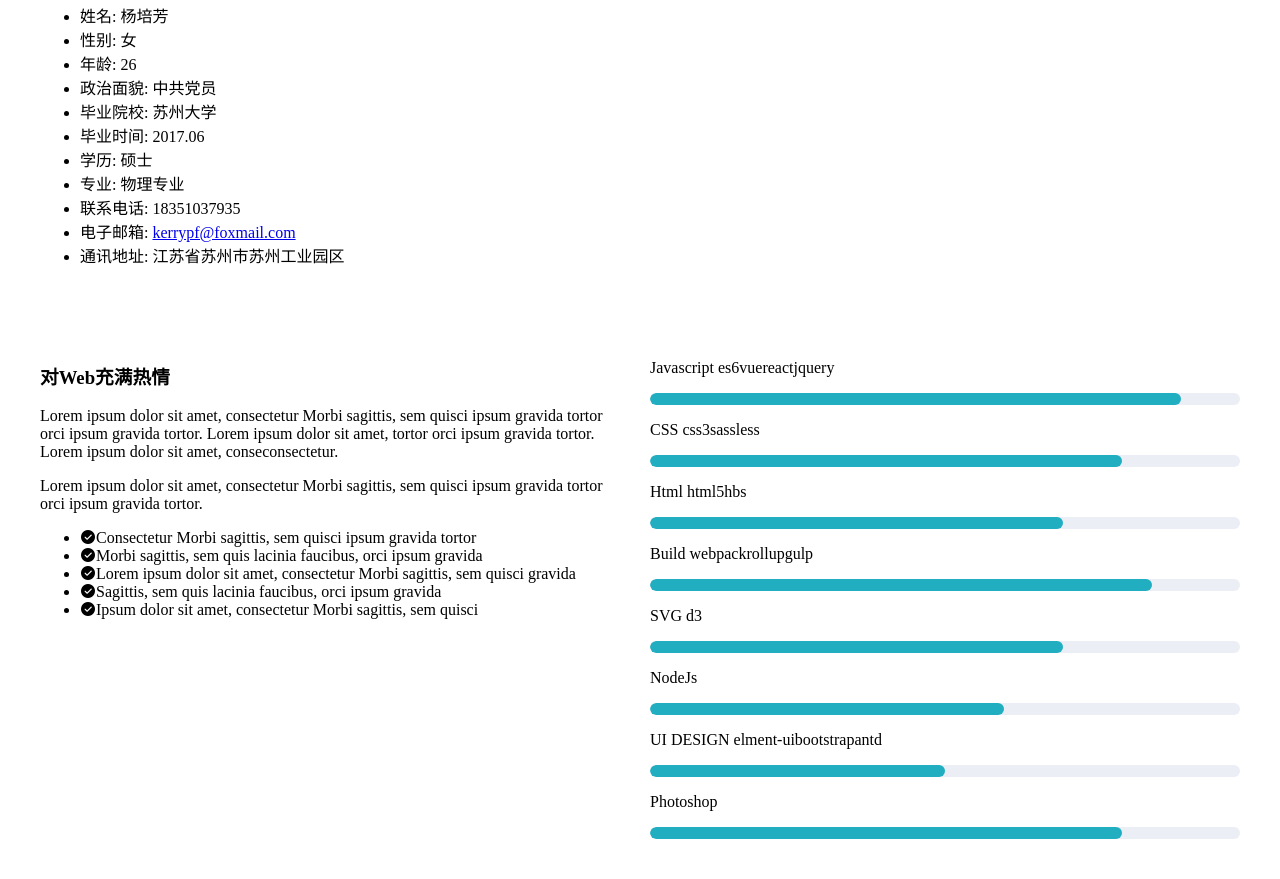
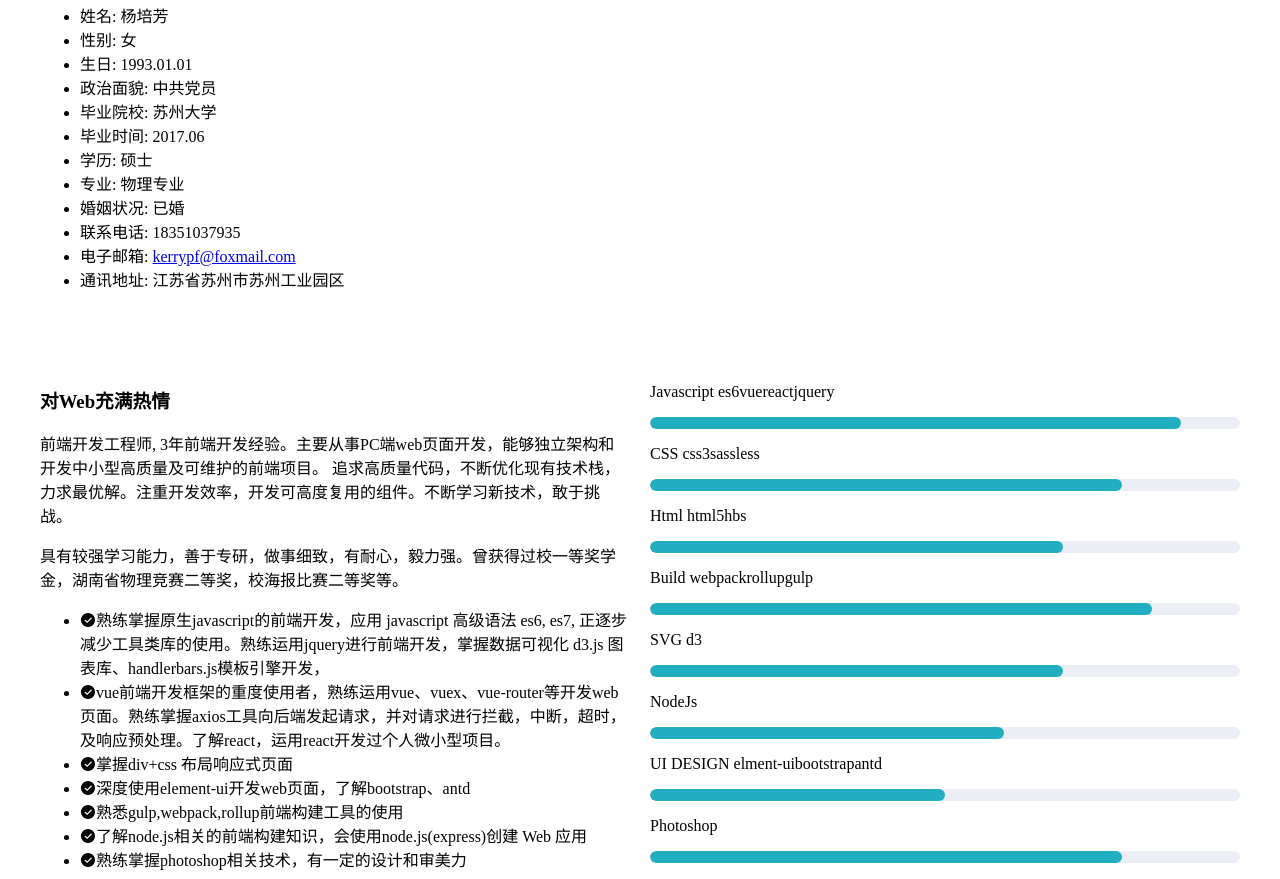
Before and after one commit to kerrypf/beaf-station, a Vue app: page / in a window 1280 px wide. Shown: the part 2001-2880 px from the top of the page. Built offline with nearby package versions, Linux system fonts and the light colour scheme.

Commit message:
基本内容已完成

```diff
--- a/src/app/assets/style/view/profile.scss
+++ b/src/app/assets/style/view/profile.scss
@@ -78,6 +78,13 @@
 .detail-content {
   background-color: #f1f2f3;
   color: #2a2e31;
+  .comments {
+    color: #666;
+    font-size: 15px;
+    line-height: 24px;
+    margin-top: 5px;
+    margin-left: 2px;
+  }
   .barWrapper {
     .progressText {
       font-size: 20px;
@@ -104,10 +111,16 @@
     }
   }
   .detail-list {
+    margin-top: 5px;
+    line-height: 25px;
     .points {
       .el-icon-success {
         color: #21aec0;
+        margin-right: 5px;
       }
+    }
+    > li {
+      margin-top: 5px;
     }
   }
 }
--- a/src/app/view/home/index.vue
+++ b/src/app/view/home/index.vue
@@ -40,12 +40,13 @@
         <ul class="info">
           <li><span class="title">姓名: </span>杨培芳</li>
           <li><span class="title">性别: </span>女</li>
-          <li><span class="title">年龄: </span>26</li>
+          <li><span class="title">生日: </span>1993.01.01</li>
           <li><span class="title">政治面貌: </span>中共党员</li>
           <li><span class="title">毕业院校: </span>苏州大学</li>
           <li><span class="title">毕业时间: </span>2017.06</li>
           <li><span class="title">学历: </span>硕士</li>
           <li><span class="title">专业: </span>物理专业</li>
+          <li><span class="title">婚姻状况: </span>已婚</li>
           <li><span class="title">联系电话: </span>18351037935</li>
           <li>
             <span class="title">电子邮箱: </span
@@ -59,36 +60,45 @@
       <el-row :gutter="20">
         <el-col :span="12">
           <h3>对Web充满热情</h3>
-          <p>
-            Lorem ipsum dolor sit amet, consectetur Morbi sagittis, sem quisci
-            ipsum gravida tortor orci ipsum gravida tortor. Lorem ipsum dolor
-            sit amet, tortor orci ipsum gravida tortor. Lorem ipsum dolor sit
-            amet, conseconsectetur.
+          <p class="comments">
+            前端开发工程师,
+            3年前端开发经验。主要从事PC端web页面开发，能够独立架构和开发中小型高质量及可维护的前端项目。
+            追求高质量代码，不断优化现有技术栈，力求最优解。注重开发效率，开发可高度复用的组件。不断学习新技术，敢于挑战。
           </p>
-          <p>
-            Lorem ipsum dolor sit amet, consectetur Morbi sagittis, sem quisci
-            ipsum gravida tortor orci ipsum gravida tortor.
+          <p class="comments">
+            具有较强学习能力，善于专研，做事细致，有耐心，毅力强。曾获得过校一等奖学金，湖南省物理竞赛二等奖，校海报比赛二等奖等。
           </p>
           <ul class="detail-list">
             <li class="points">
-              <i class="el-icon-success"></i>Consectetur Morbi sagittis, sem
-              quisci ipsum gravida tortor
+              <i class="el-icon-success"></i
+              >熟练掌握原生javascript的前端开发，应用 javascript 高级语法 es6,
+              es7,
+              正逐步减少工具类库的使用。熟练运用jquery进行前端开发，掌握数据可视化
+              d3.js 图表库、handlerbars.js模板引擎开发，
             </li>
             <li class="points">
-              <i class="el-icon-success"></i>Morbi sagittis, sem quis lacinia
-              faucibus, orci ipsum gravida
+              <i class="el-icon-success"></i
+              >vue前端开发框架的重度使用者，熟练运用vue、vuex、vue-router等开发web页面。熟练掌握axios工具向后端发起请求，并对请求进行拦截，中断，超时，及响应预处理。了解react，运用react开发过个人微小型项目。
             </li>
             <li class="points">
-              <i class="el-icon-success"></i>Lorem ipsum dolor sit amet,
-              consectetur Morbi sagittis, sem quisci gravida
+              <i class="el-icon-success"></i>掌握div+css 布局响应式页面
             </li>
             <li class="points">
-              <i class="el-icon-success"></i>Sagittis, sem quis lacinia
-              faucibus, orci ipsum gravida
+              <i class="el-icon-success"></i
+              >深度使用element-ui开发web页面，了解bootstrap、antd
             </li>
             <li class="points">
-              <i class="el-icon-success"></i>Ipsum dolor sit amet, consectetur
-              Morbi sagittis, sem quisci
+              <i class="el-icon-success"></i
+              >熟悉gulp,webpack,rollup前端构建工具的使用
+            </li>
+            <li class="points">
+              <i class="el-icon-success"></i
+              >了解node.js相关的前端构建知识，会使用node.js(express)创建 Web
+              应用
+            </li>
+            <li class="points">
+              <i class="el-icon-success"></i
+              >熟练掌握photoshop相关技术，有一定的设计和审美力
             </li>
           </ul>
         </el-col>
@@ -211,15 +221,16 @@
               <div class="qa-message-item">
                 <span>工作描述：</span>
                 <div class="qa-info">
-                  1.
+                  1. 公司内部ui组件库开发的发起人；<br />
+                  2.
                   根据需求文档和设计稿，开发PC端单页面应用；负责公司现有项目和新项目的前端修改调试和开发工作；<br />
-                  2.
+                  3.
                   与设计团队、后端开发团队紧密配合，与设计团队共同制定页面样式规范，与后端开发团队商讨api返回数据结构；<br />
-                  3. 与运维团队配合，实施前端项目部署；<br />
-                  4. 作为前端开发主导，理解迭代需求，分配任务；<br />
-                  5.
+                  4. 与运维团队配合，实施前端项目部署；<br />
+                  5. 作为前端开发主导，理解迭代需求，分配任务；<br />
+                  6.
                   在公司内部制定前端编程规范，完善前端框架；制定公司内部分支及版本管理规范，方便维护，并避免由于维护造成的错误的版本发布等问题；<br />
-                  6.
+                  7.
                   负责公司内部组件库开发，全局功能开发；封装Axios对后端接口做异常处理和数据处理，及相关业务处理；推进前端工程化和自动化。<br />
                 </div>
               </div>
@@ -407,7 +418,7 @@ export default {
             {
               type: "岗位职责",
               info:
-                "主要负责项目架构设计，页面的布局和数据渲染，完成与后端的接口对接，配合后端的对接联调。主要负责平台的产品与技能的开发，独立完成产品列表，产品版本创建以及版本开发到版本发布等相关业务的页面开发；独立完成技能列表，技能创建以及技能开发到技能发布、上架、分享等相关业务的页面开发。"
+                "公司内部ui组件库的发起人和负责人。主要负责项目架构设计，页面的布局和数据渲染，完成与后端的接口对接，配合后端的对接联调。主要负责平台的产品与技能的开发，独立完成产品列表，产品版本创建以及版本开发到版本发布等相关业务的页面开发；独立完成技能列表，技能创建以及技能开发到技能发布、上架、分享等相关业务的页面开发。"
             },
             {
               type: "项目架构",
@@ -419,12 +430,11 @@ export default {
             },
             {
               type: "开发技术",
-              info: `1.使用Yapi作为后端接口管理，为前端提供mock数据；\n
-                  2.node搭建前端本地开发服务，利用谷歌插件(Modify Header Value)、配合axios、node服务，实现项目同时代理到多环境，同一项目代理到不同域，提高本地开发效率，本地还原线上环境，快速定位bug等开发模式； \n
-                  3.使用lanhuapp管理和共享文档和设计图，为开发者提供可视化样式数据； \n
-                  4.利用vue的directive、mixins、model，实现复杂业务开发；\n
-                  5.在开发模式下，开启vuex的严格模式，在不是有mutation函数引起的状态变更，严格规定使用双向绑定的计算属性来变更状态；\n
-                  6.利用vue-router的路由钩子函数处理路由变化的相关业务处理；路由完成前获取数据，保证数据请求完成渲染页面。`
+              info: `1.node搭建前端本地开发服务，利用谷歌插件(Modify Header Value)、配合axios、node服务，实现项目同时代理到多环境，同一项目代理到不同域，提高本地开发效率，本地还原线上环境，快速定位bug等开发模式； \n
+                  2.使用Yapi作为后端接口管理，为前端提供mock数据；使用lanhuapp管理和共享文档和设计图，为开发者提供可视化样式数据； \n
+                  3.利用vue的directive、mixins、model，实现复杂业务开发；\n
+                  4.在开发模式下，开启vuex的严格模式，在不是有mutation函数引起的状态变更，严格规定使用双向绑定的计算属性来变更状态；\n
+                  5.利用vue-router的路由钩子函数处理路由变化的相关业务处理；路由完成前获取数据，保证数据请求完成渲染页面。`
             }
           ]
         },
```
